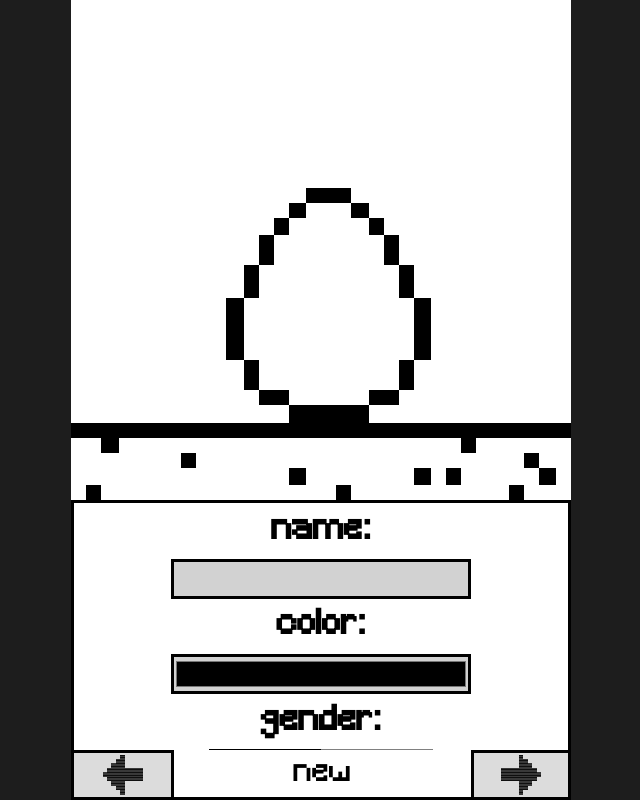
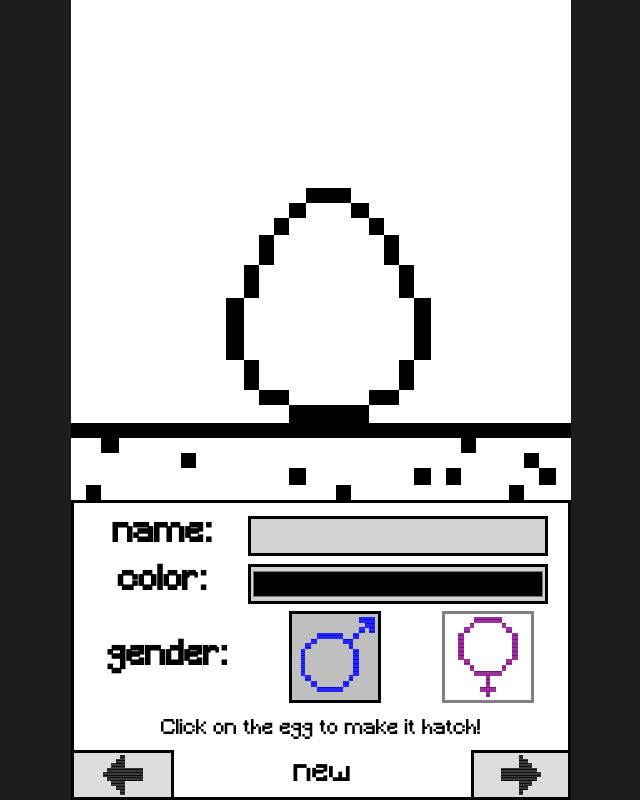
Before and after one commit to Pigna99/choco-world, a Next.js app: page / in a window 1280 px wide. Shown: the whole page, without its empty margins (319-959 px from the left). Built offline with nearby package versions, Linux system fonts and the light colour scheme.

Commit message:
better ui

```diff
--- a/components/Content/NewChoco/newChoco.module.css
+++ b/components/Content/NewChoco/newChoco.module.css
@@ -2,15 +2,10 @@
     display: flex;
     flex-direction: column;
     justify-content: space-between;
-    min-height: 400px;
     height: 100%;
     align-items: center;
 }
-.genderContainer{
-    display: flex;
-    flex-direction: row;
-    justify-content: space-around;
-}
+
 
 .selectedItem{
     border: 3px solid grey;
@@ -20,9 +15,11 @@
 }
 
 .selected{
+    display: flex;
     background-color: rgb(192, 191, 191);
     border: 3px solid black;
     cursor: default;
+
 }
 
 .buttonContainer{
@@ -30,3 +27,19 @@
     width: 70%;
     height: 60px;
 }
+
+.entryContainer{
+    display: grid;
+    width: 100%;
+    grid-template-columns: 35% 65%;
+    padding: 3px
+}
+
+.genderContainer{
+    display: flex;
+    flex-direction: row;
+    width: 100%;
+    justify-content: space-around;
+    align-items: center;
+    padding: 3px
+}
--- a/components/Content/NewChoco/newChoco.tsx
+++ b/components/Content/NewChoco/newChoco.tsx
@@ -21,14 +21,19 @@ function NewChoco({newChoco, clicks}:{clicks:number, newChoco:(name:string,color
 
   return (
     <div className={styles.container}>
-      <h5>name:</h5>
-      <Input text={text} setText={setText} id='choconame' fontSize={25}/>
-      <h5>color:</h5>
-      <ColorInput color={color} setColor={setColor} id='chococolor'/>
-      <h5>gender:</h5>
+      <div className={styles.entryContainer}>
+        <h5>name:</h5>
+        <Input text={text} setText={setText} id='choconame' fontSize={25}/>
+      </div>
+      <div className={styles.entryContainer}>
+        <h5>color:</h5>
+        <ColorInput color={color} setColor={setColor} id='chococolor'/>
+      </div>
+
       <div className={styles.genderContainer}>
-        <SelectedItem selected={gender==='male'} onClick={(e)=>{gender!=='male'?setGender('male'):null}}><GenderIcon gender='male' dim={100}/></SelectedItem>
-        <SelectedItem selected={gender==='female'} onClick={(e)=>{gender!=='female'?setGender('female'):null}}><GenderIcon gender='female' dim={100}/></SelectedItem>
+        <h5>gender:</h5>
+        <SelectedItem selected={gender==='male'} onClick={(e)=>{gender!=='male'?setGender('male'):null}}><GenderIcon gender='male' dim={80}/></SelectedItem>
+        <SelectedItem selected={gender==='female'} onClick={(e)=>{gender!=='female'?setGender('female'):null}}><GenderIcon gender='female' dim={80}/></SelectedItem>
       </div>
       <div style={{fontSize:20, margin:10}}>Click on the egg to make it hatch!</div>
       {
```
